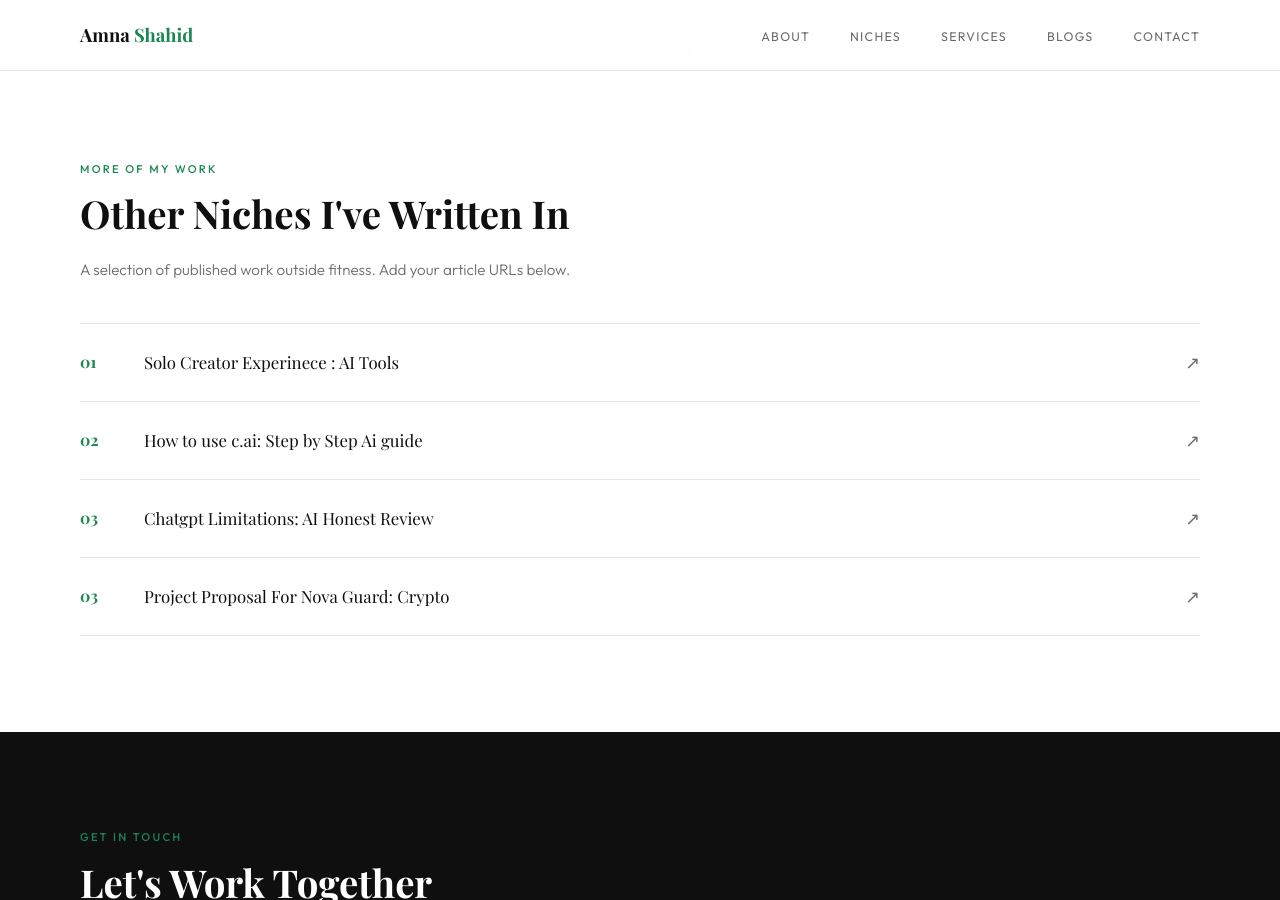
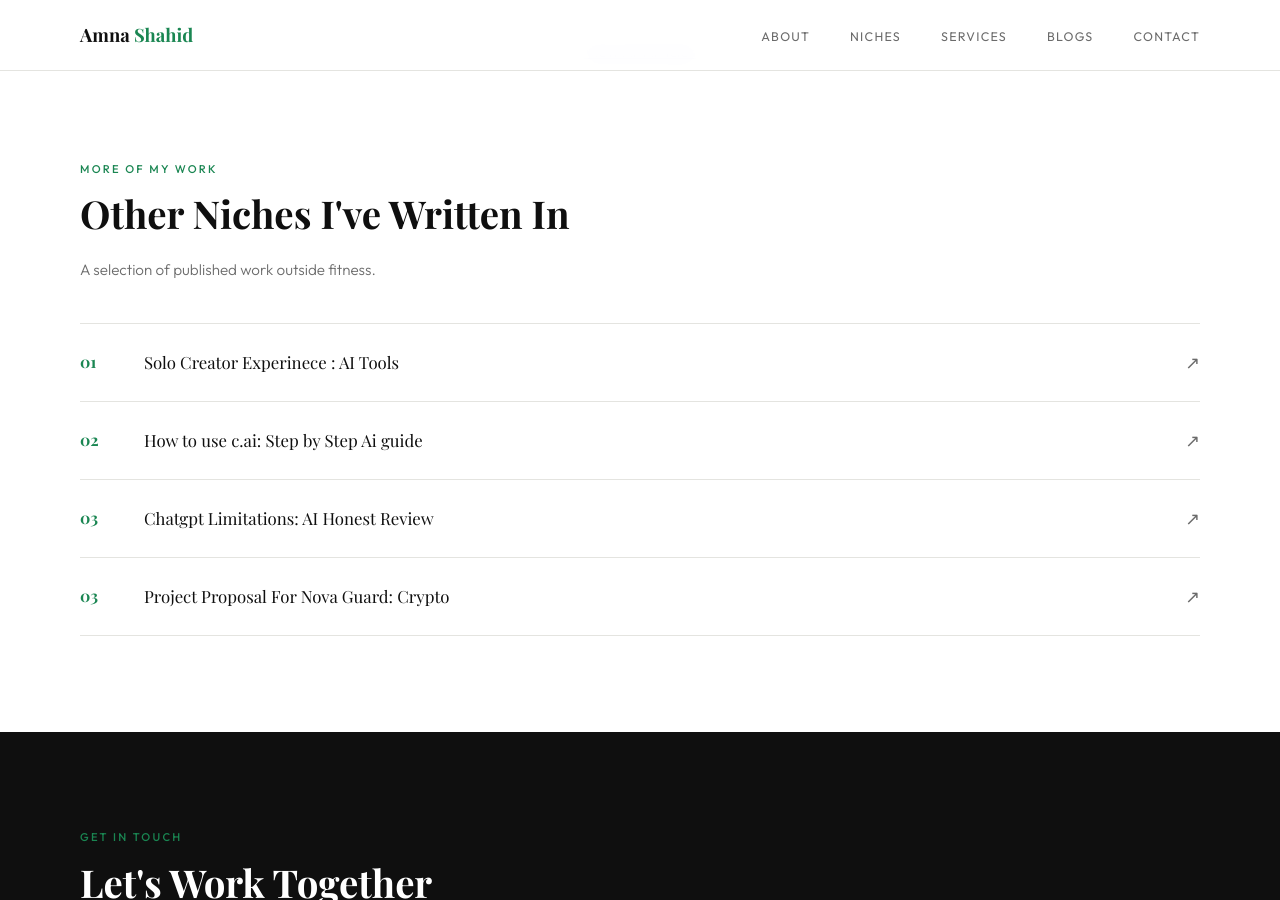
Before and after one commit to bc230410276asb-sketch/fitwithamna.github.io, a Jekyll site: the page index.html, which Jekyll copies as it is, in a window 1280 px wide and 900 px high, scrolled down 3824 px. Built offline with Jekyll 4.4.1, drawn with Linux system fonts in a browser that asks for light colours; some web fonts are replaced; some of the changed text lies outside the part shown.

Commit message:
Update copyright year and section description

```diff
--- a/index.html
+++ b/index.html
@@ -828,7 +828,7 @@
     <div class="reveal">
       <p class="section-tag">More Of My Work</p>
       <h2 class="section-h2">Other Niches I've Written In</h2>
-      <p class="section-body">A selection of published work outside fitness. Add your article URLs below.</p>
+      <p class="section-body">A selection of published work outside fitness.</p>
     </div>
     <div class="other-blogs-list">
       <!-- Replace # with your article URL and update the title -->
```
Also changed, not shown: other parts of index.html (+1 -1 lines).
